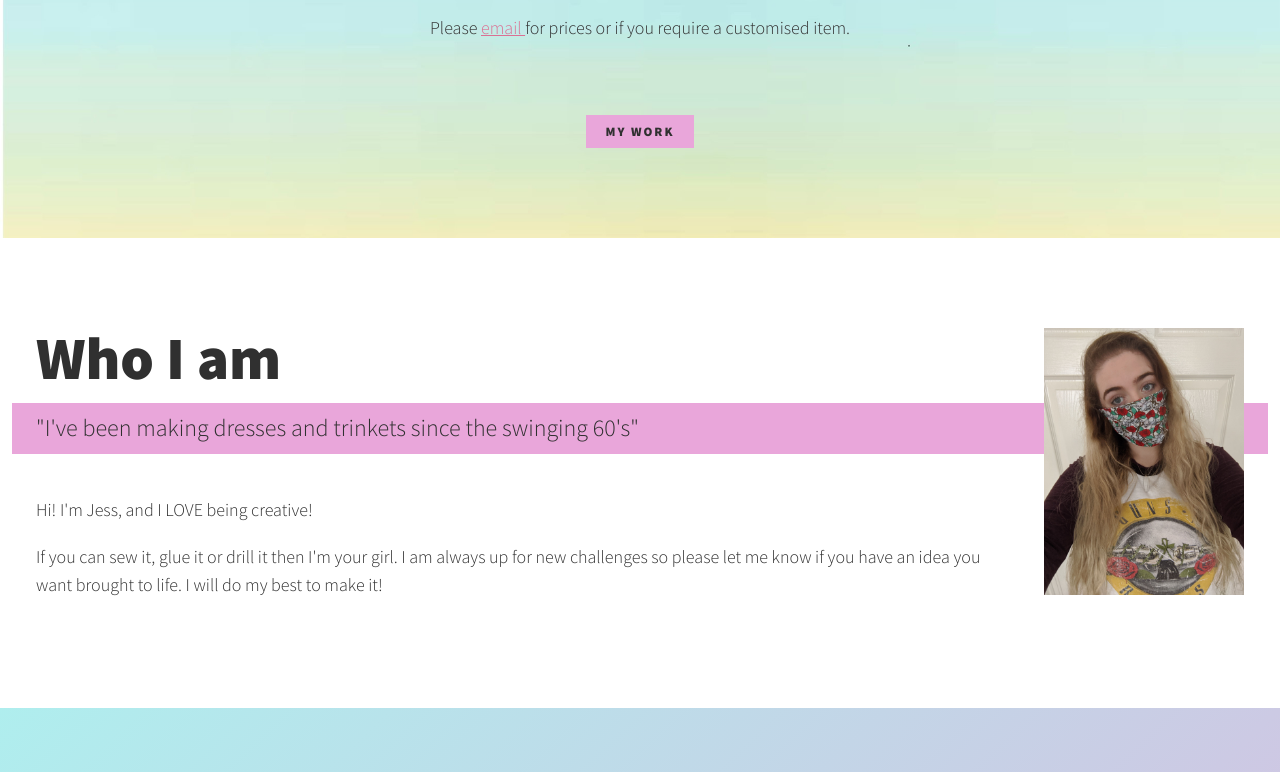
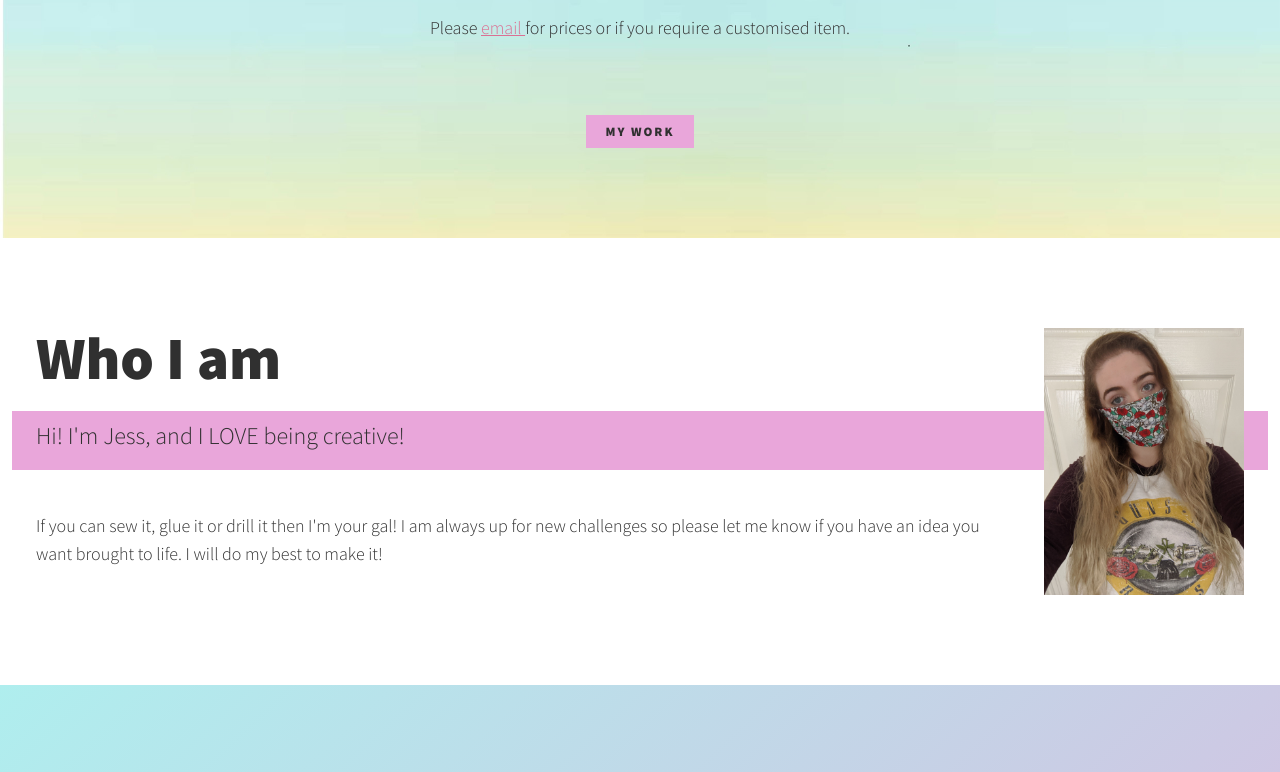
Before and after one commit to PTKINDER/SewHippy, a plain HTML site: page index.html in a window 1280 px wide. Shown: the part 1576-2348 px from the top of the page. Drawn offline with nearby package versions, Linux system fonts and the light colour scheme.

Commit message:
Update index.html

```diff
--- a/index.html
+++ b/index.html
@@ -65,7 +65,7 @@
                 Jessica's <strong>SewHippy</strong>
             </h1>
             <p class="section__subtitle section__subtitle--intro">
-                Creative Crafts
+                sew.hippy.uk@gmail.com
             </p>
             <img src="img/jess_intro3.jpg" alt="jess intro pic" class="intro__img">
         </section>
@@ -108,11 +108,10 @@
         <!--About me-->
         <section class="about-me" id="about">
             <h2 class="section__title section__title--about">Who I am</h2>
-            <p class="section__subtitle section__subtitle--about">"I've been making dresses and trinkets since the swinging 60's"</p>
+            <p class="section__subtitle section__subtitle--about">Hi! I'm Jess, and I LOVE being creative!</p>
 
             <div class="about-me__body">
-                <p>Hi! I'm Jess, and I LOVE being creative!</p>
-                <p>If you can sew it, glue it or drill it then I'm your girl. I am always up for new challenges so please let me know if you have an idea you want brought to life. I will do my best to make it!</p>
+                <p>If you can sew it, glue it or drill it then I'm your gal! I am always up for new challenges so please let me know if you have an idea you want brought to life. I will do my best to make it!</p>
             </div>
 
             <img src="img/selfie.jpg" alt="pic of jess" class="about-me__img"> <!--need new img here-->
```
